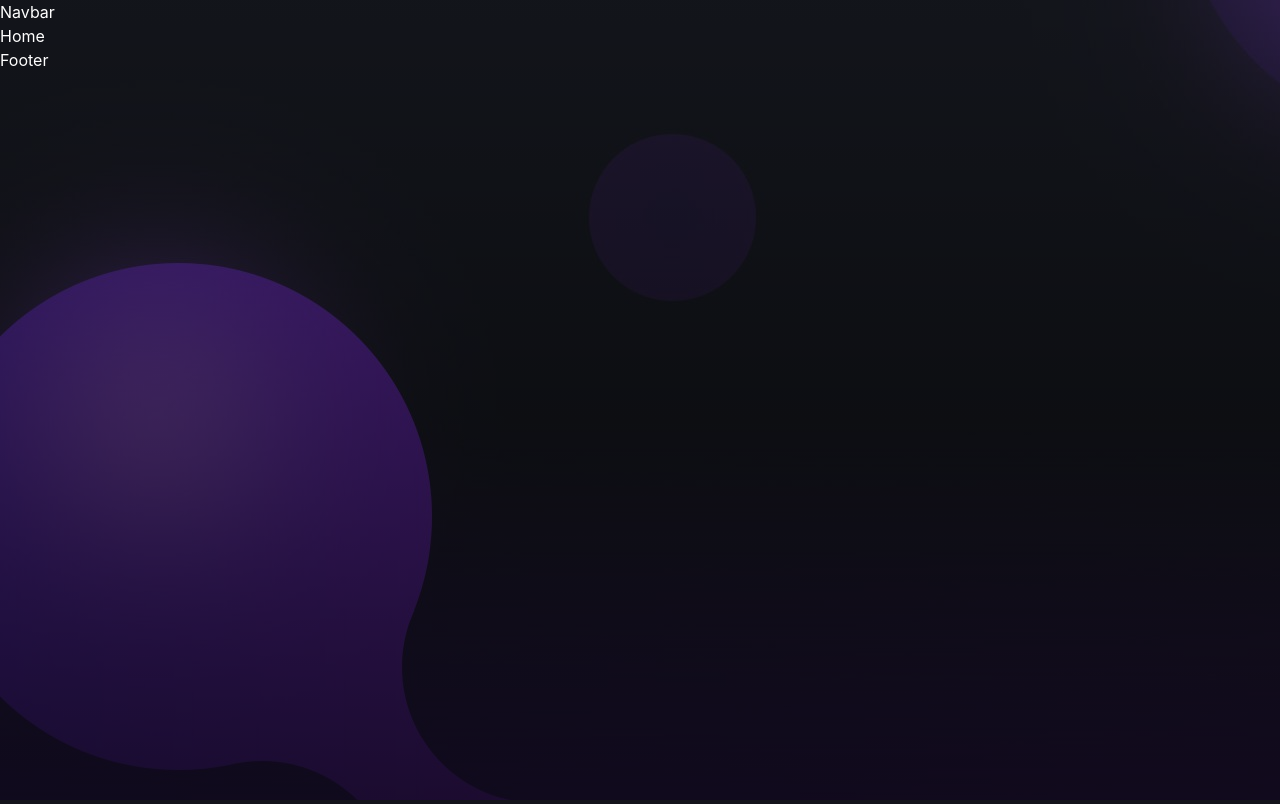
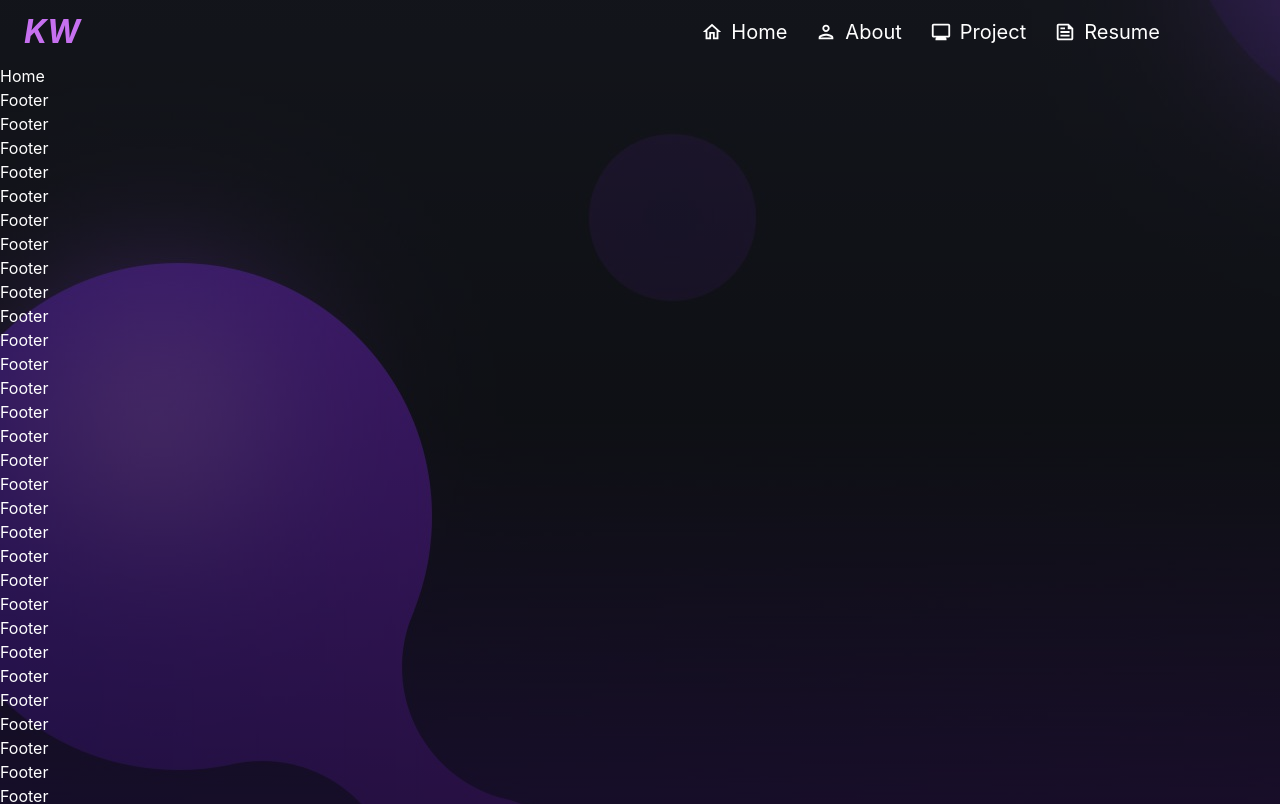
Before and after one commit to kimitaWanjohi/portfolio, a React (Vite) app: page / in a window 1280 px wide. Shown: the top 804 px of the page. Built offline with nearby package versions, Linux system fonts and the light colour scheme.

Commit message:
nav links lg

```diff
--- a/src/components/Layout/Layout.tsx
+++ b/src/components/Layout/Layout.tsx
@@ -13,7 +13,47 @@ const Layout:React.FC<PropsWithChildren<LayoutProps>> = ({children}) =>  {
     <>
         <Navbar />
             {children}
-        <Footer />
+            <Footer />
+            <Footer />
+            <Footer />
+            <Footer />
+            <Footer />
+            <Footer />
+            <Footer />
+            <Footer />
+            <Footer />
+            <Footer />
+            <Footer />
+            <Footer />
+            <Footer />
+            <Footer />
+            <Footer />
+            <Footer />
+            <Footer />
+            <Footer />
+            <Footer />
+            <Footer />
+            <Footer />
+            <Footer />
+            <Footer />
+            <Footer />
+            <Footer />
+            <Footer />
+            <Footer />
+            <Footer />
+            <Footer />
+            <Footer /><Footer />
+            <Footer />
+            <Footer />
+            <Footer />
+            <Footer />
+            <Footer />
+            <Footer />
+            <Footer />
+            <Footer />
+            <Footer />
+            <Footer />
+            <Footer />
     </>
   )
 }
--- a/src/components/Layout/Navbar.tsx
+++ b/src/components/Layout/Navbar.tsx
@@ -1,9 +1,80 @@
-import React from 'react'
+import React from 'react';
+import AppBar from '@mui/material/AppBar';
+import Toolbar from '@mui/material/Toolbar';
+import Box from '@mui/material/Box';
+import Button from '@mui/material/Button';
+import Typography from '@mui/material/Typography';
+import useScrollTrigger from '@mui/material/useScrollTrigger';
+import HomeOutlinedIcon from '@mui/icons-material/HomeOutlined';
+import FeedOutlinedIcon from '@mui/icons-material/FeedOutlined';
+import MonitorOutlinedIcon from '@mui/icons-material/MonitorOutlined';
+import PersonOutlinedIcon from '@mui/icons-material/PersonOutlined';
+import {styled} from '@mui/material/styles';
 
-function Navbar() {
-  return (
-    <div>Navbar</div>
-  )
+
+const NavLinks = styled('div')(({ theme }) => ({
+    display: 'flex',
+    justifyContent: 'spaced-evenly',
+    alignItems: 'center',
+    [theme.breakpoints.down('sm')]: {
+        display: 'none',
+    },
+}));
+
+const NavLinksMobile = styled('div')(({ theme }) => ({
+    display: 'none',
+    [theme.breakpoints.down('sm')]: {
+        display: 'flex',
+        justifyContent: 'spaced-evenly',
+        alignItems: 'center',
+    },
+}));
+
+const NavLink = styled(Button)(({ theme }) => ({
+    backgroundColor: 'transparent',
+    color: theme.palette.text.primary,
+    fontWeight: 400,
+    fontSize: '1.25rem',
+    '&:hover': {
+        borderBottom: `3px solid ${theme.palette.secondary.main}`,
+        backgroundColor: 'transparent',
+    }
+}));
+
+const Navbar: React.FC = () => {
+
+    const trigger = useScrollTrigger({
+        disableHysteresis: true,
+        threshold: 0,
+    });
+
+    return (
+        <AppBar position="sticky"
+            color={"transparent"}
+            sx={{
+                backdropFilter: trigger ? "blur(7px)" : "none",
+                boxShadow: trigger ? "0px 0px 10px 0px rgba(0,0,0,0.75)" : "none",
+                elevation: trigger ? 4 : 0,
+                transition: "all 0.3s ease-in-out",
+            }}
+        >
+            <Toolbar sx={{
+
+            }}>
+                <Typography variant="h4" color="secondary" component="div" sx={{ flexGrow: 1, fontStyle: 'italic' }}>
+                    KW
+                </Typography>
+                <NavLinks>
+                    <NavLink size="large" variant="text" startIcon={<HomeOutlinedIcon />}>Home</NavLink>
+                    <NavLink size="large" variant="text" startIcon={<PersonOutlinedIcon />}>About</NavLink>
+                    <NavLink size="large" variant="text" startIcon={<MonitorOutlinedIcon />}>Project</NavLink>
+                    <NavLink size="large" variant="text" startIcon={<FeedOutlinedIcon />}>Resume</NavLink>
+                </NavLinks>
+
+                <Box sx={{ ml: 10 }} />
+            </Toolbar>
+        </AppBar>
+    )
 }
 
 export default Navbar
```
